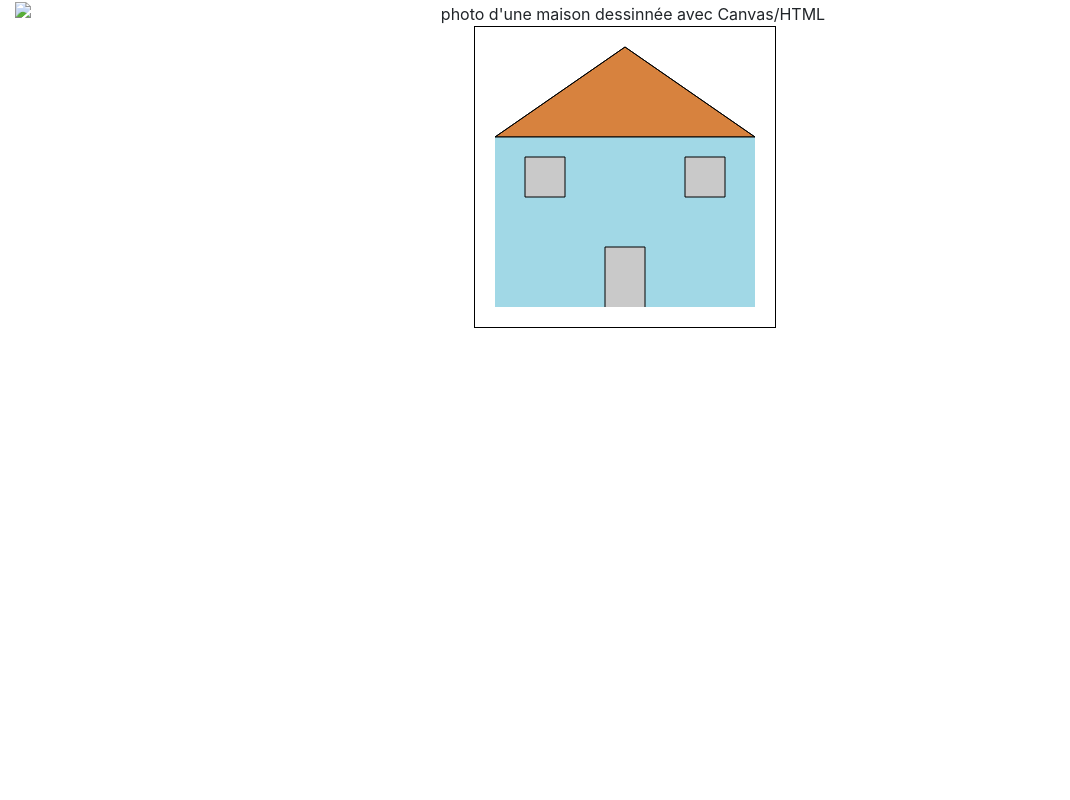
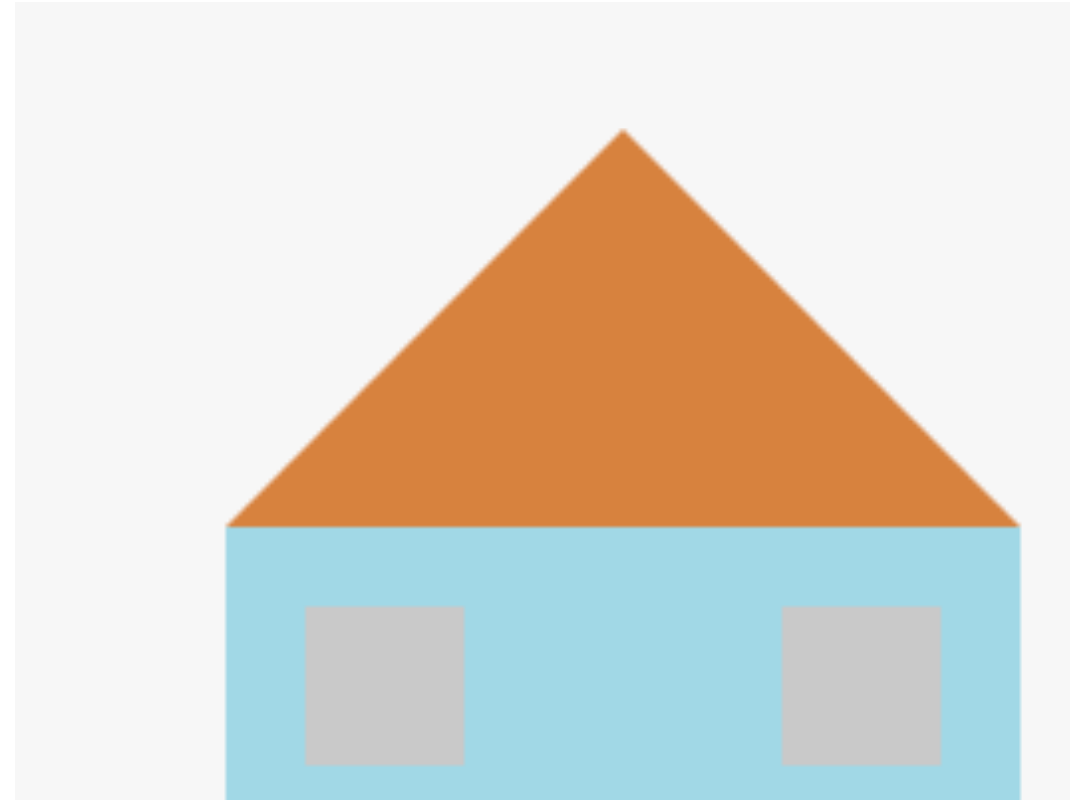
Before and after one commit to Cecile-29/JS_CANVAS_projet_01_exercice_01, a plain HTML site: page index.html in a window 1280 px wide. Shown: the part 100-900 px from the top of the page, without its empty margins (0-1070 px from the left). Before the commit the page ends 800 px from the top, so only its background shows below. Drawn offline with nearby package versions, Linux system fonts and the light colour scheme.

Commit message:
push exercice avec image source

```diff
--- a/index.html
+++ b/index.html
@@ -11,7 +11,7 @@
 <div class="container-fluid row justify-content-center col-12 text-center">
   <h1>Canvas Exercice_01</h1>
   <h2 class="col-12">Reproduire la maison</h2>
-  <img class="col-12" src="" alt="photo d'une maison dessinnée avec Canvas/HTML">
+  <img class="col-12" src="./house.png" alt="photo d'une maison dessinnée avec Canvas/HTML">
   <canvas id="house" width="300" height="300" style="border: 1px solid black;" ></canvas>
 </div>
   <script src="app.js"></script>
```
Also changed, not shown: house.png (added).
